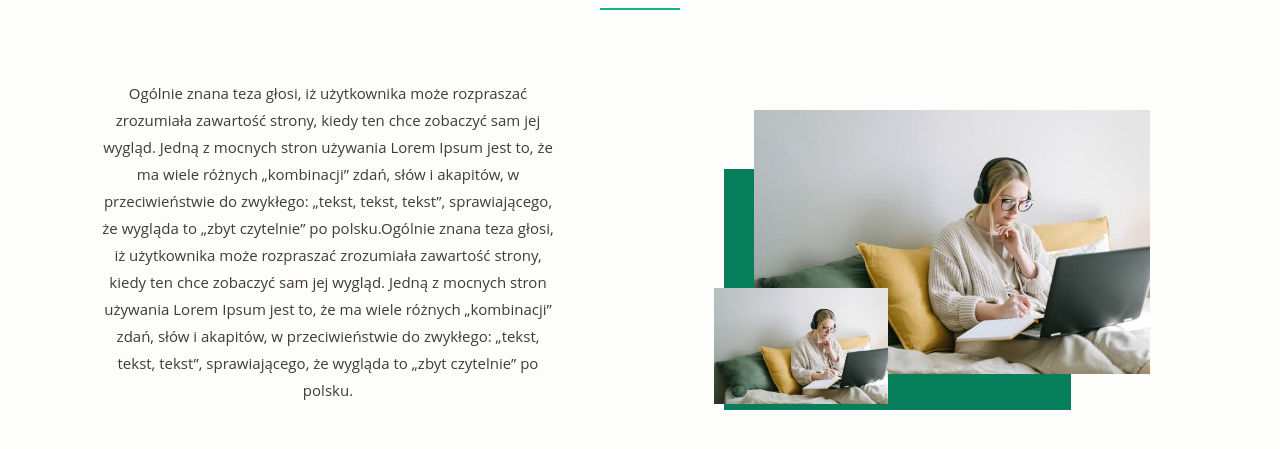
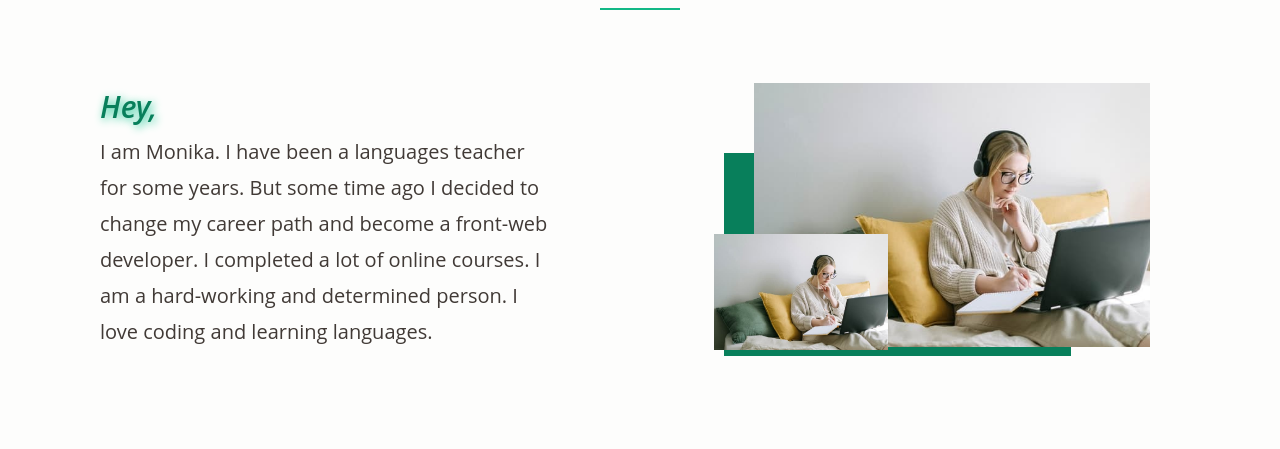
Before and after one commit to pioggia73/MonikaApp, a React (Create React App) app: page /about in a window 1280 px wide. Shown: the part 199-648 px from the top of the page. Built offline with nearby package versions, Linux system fonts and the light colour scheme; no server answers.

Commit message:
adding contact

```diff
--- a/src/pages/About.js
+++ b/src/pages/About.js
@@ -14,17 +14,12 @@ const About = () => {
       <article className="section-center container">
         <div className="about-text">
           <p>
-            Ogólnie znana teza głosi, iż użytkownika może rozpraszać zrozumiała
-            zawartość strony, kiedy ten chce zobaczyć sam jej wygląd. Jedną z
-            mocnych stron używania Lorem Ipsum jest to, że ma wiele różnych
-            „kombinacji” zdań, słów i akapitów, w przeciwieństwie do zwykłego:
-            „tekst, tekst, tekst”, sprawiającego, że wygląda to „zbyt czytelnie”
-            po polsku.Ogólnie znana teza głosi, iż użytkownika może rozpraszać
-            zrozumiała zawartość strony, kiedy ten chce zobaczyć sam jej wygląd.
-            Jedną z mocnych stron używania Lorem Ipsum jest to, że ma wiele
-            różnych „kombinacji” zdań, słów i akapitów, w przeciwieństwie do
-            zwykłego: „tekst, tekst, tekst”, sprawiającego, że wygląda to „zbyt
-            czytelnie” po polsku.
+            <span>Hey,</span>
+            <br />I am Monika. I have been a languages teacher for some years.
+            But some time ago I decided to change my career path and become a
+            front-web developer. I completed a lot of online courses. I am a
+            hard-working and determined person. I love coding and learning
+            languages.
           </p>
         </div>
         <div className="img-container">
@@ -49,10 +44,18 @@ const Wrapper = styled.article`
 
   .about-text p {
     line-height: 1.8;
-    font-size: 1.5rem;
-    text-align: center;
+    font-size: 2rem;
+    //text-align: center;
     padding: 1rem 2rem;
     flex-wrap: wrap;
+
+    span {
+      font-size: 3rem;
+      color: var(--color-teal-8);
+      font-style: italic;
+      font-weight: 600;
+      text-shadow: 2px 2px 8px var(--color-teal-5);
+    }
   }
 
   .img-container {
--- a/src/pages/Contact.js
+++ b/src/pages/Contact.js
@@ -16,9 +16,8 @@ const Contact = () => {
         <article className="section-center">
           <form
             className="form-container"
-            name="contact"
+            action="https://formspree.io/webdevelopermonika@gmail.com"
             method="POST"
-            data-netlify="true"
           >
             <div className="form-group">
               <input
@@ -29,7 +28,6 @@ const Contact = () => {
                 placeholder="your name ..."
                 required
               />
-              <input type="hidden" name="form-name" value="contact v1" />
               <label htmlFor="name" className="form-label">
                 Full Name
               </label>
```
